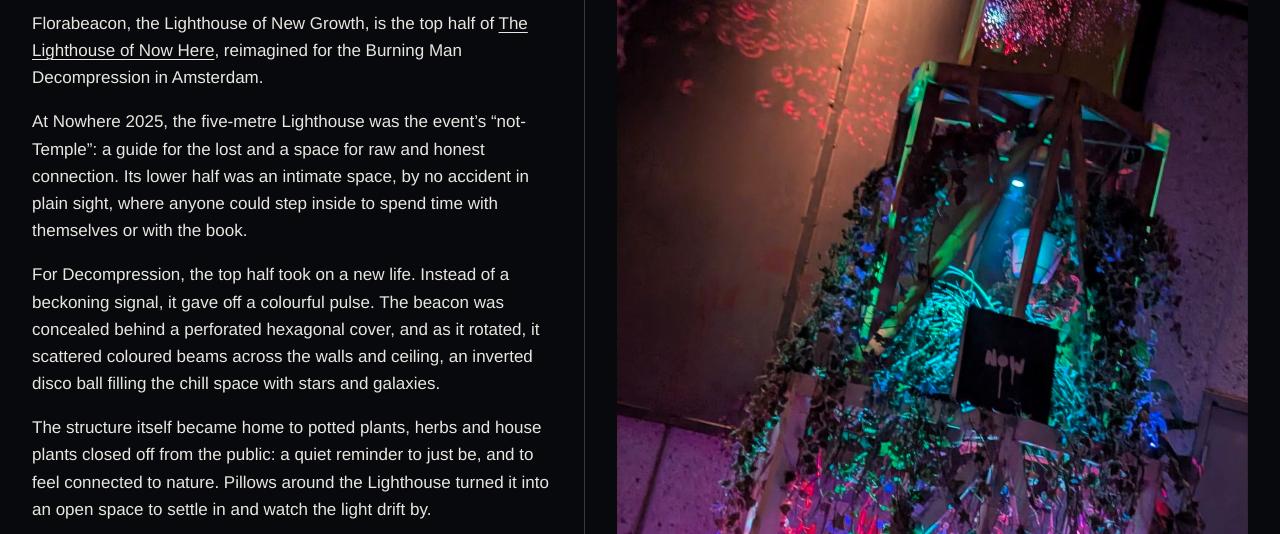
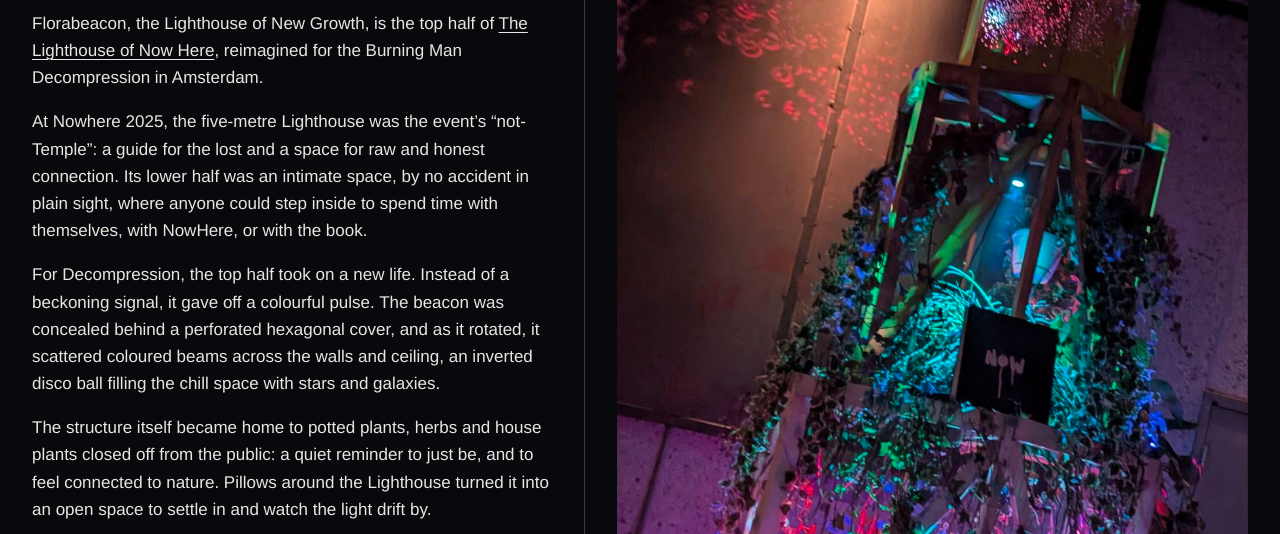
Before and after one commit to marizamj/mayak-art.group, a plain HTML site: page projects/florabeacon.html in a window 1280 px wide. Shown: the part 266-800 px from the top of the page. Drawn offline with Linux system fonts and the light colour scheme.

Commit message:
Florabeacon: restore phrase as 'with NowHere'
Co-Authored-By: Claude Opus 5.5 <noreply@anthropic.com>

```diff
--- a/projects/florabeacon.html
+++ b/projects/florabeacon.html
@@ -45,7 +45,7 @@
 
       <div class="project-intro">
         <p>Florabeacon, the Lighthouse of New Growth, is the top half of <a href="the-lighthouse-of-now-here.html">The Lighthouse of Now Here</a>, reimagined for the Burning Man Decompression in Amsterdam.</p>
-        <p>At Nowhere 2025, the five-metre Lighthouse was the event’s “not-Temple”: a guide for the lost and a space for raw and honest connection. Its lower half was an intimate space, by no accident in plain sight, where anyone could step inside to spend time with themselves or with the book.</p>
+        <p>At Nowhere 2025, the five-metre Lighthouse was the event’s “not-Temple”: a guide for the lost and a space for raw and honest connection. Its lower half was an intimate space, by no accident in plain sight, where anyone could step inside to spend time with themselves, with NowHere, or with the book.</p>
         <p>For Decompression, the top half took on a new life. Instead of a beckoning signal, it gave off a colourful pulse. The beacon was concealed behind a perforated hexagonal cover, and as it rotated, it scattered coloured beams across the walls and ceiling, an inverted disco ball filling the chill space with stars and galaxies.</p>
         <p>The structure itself became home to potted plants, herbs and house plants closed off from the public: a quiet reminder to just be, and to feel connected to nature. Pillows around the Lighthouse turned it into an open space to settle in and watch the light drift by.</p>
       </div>
```
